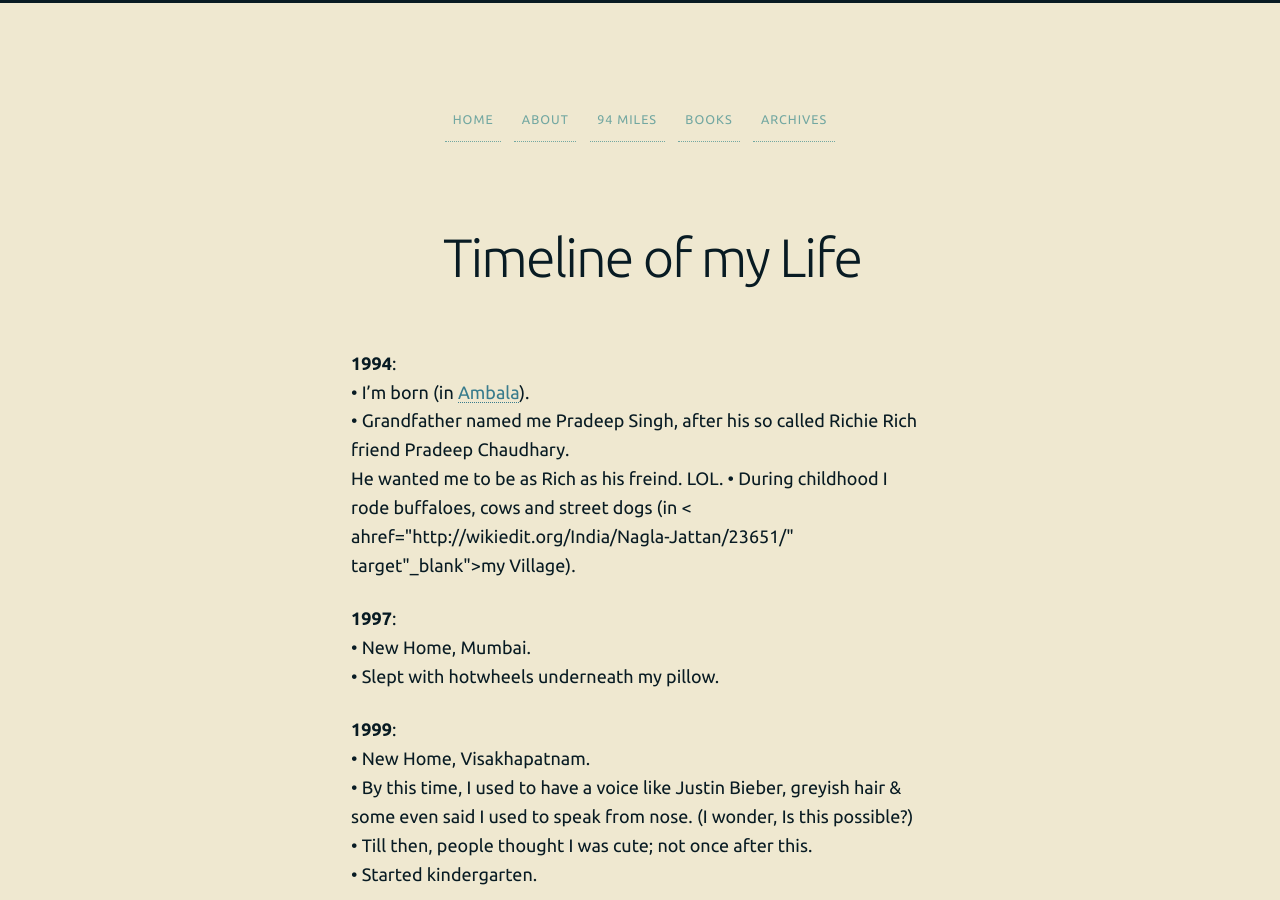
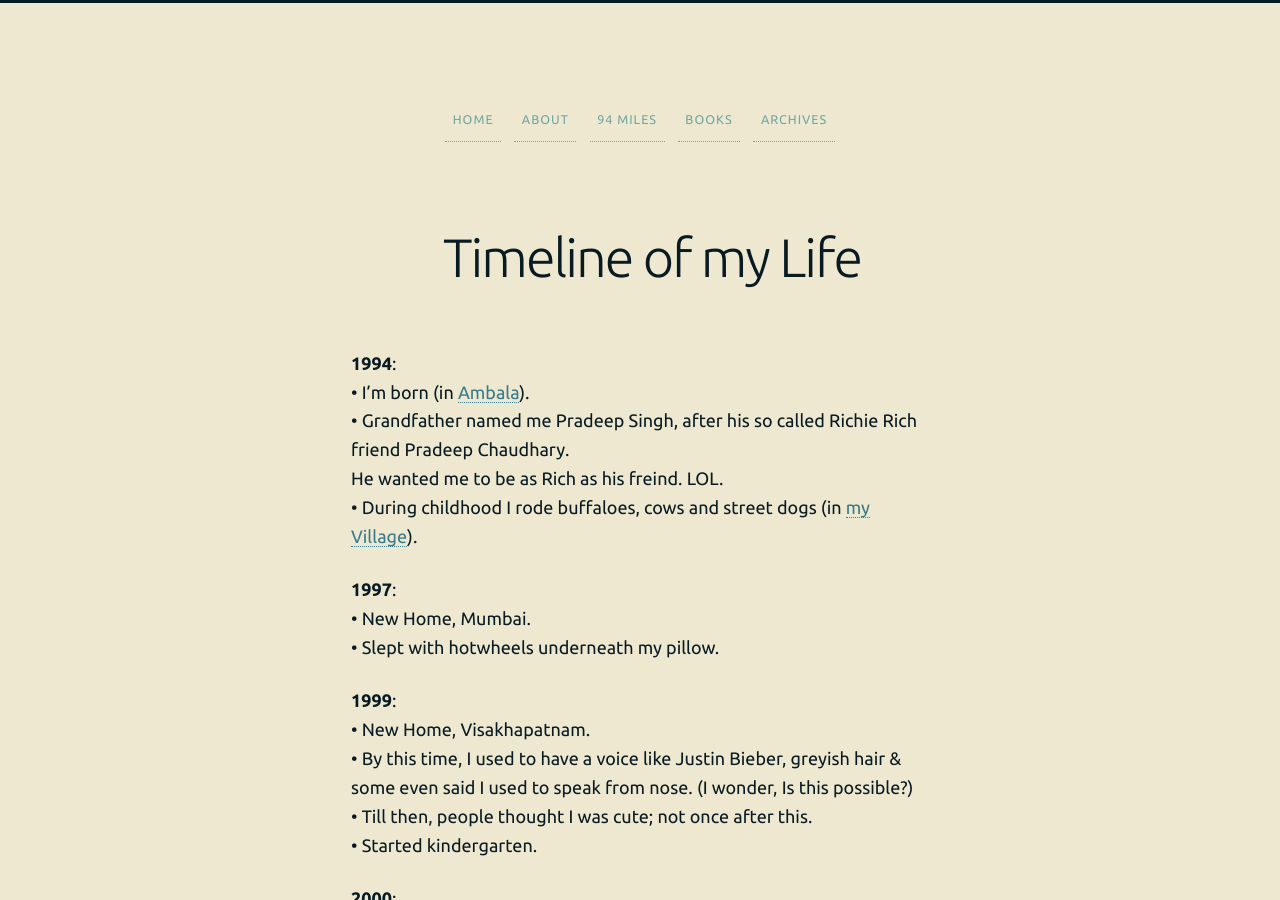
Before and after one commit to 93notes/93notes.github.io, a Jekyll site: the page built from timeline.html, in a window 1280 px wide and 900 px high. Built offline with Jekyll 4.4.1, drawn with Linux system fonts in a browser that asks for light colours; nearby versions of some CDN libraries.

Commit message:
Update timeline.html

```diff
--- a/timeline.html
+++ b/timeline.html
@@ -27,8 +27,8 @@ img {
 <strong>1994</strong>: </br>
 &bull; I’m born (in <a href="https://en.wikipedia.org/wiki/Ambala" target="_blank">Ambala</a>). </br>
 &bull; Grandfather named me Pradeep Singh, after his so called Richie Rich friend Pradeep Chaudhary. </br>
-He wanted me to be as Rich as his freind. LOL.
-&bull; During childhood I rode buffaloes, cows and street dogs (in < ahref="http://wikiedit.org/India/Nagla-Jattan/23651/" target"_blank">my Village</a>).
+He wanted me to be as Rich as his freind. LOL. </br>
+&bull; During childhood I rode buffaloes, cows and street dogs (in <a href="http://wikiedit.org/India/Nagla-Jattan/23651/" target"_blank">my Village</a>).
 </p>
 <!-- <p style="text-align:center;">1993 – My parents tried losing me at the Sarojini Nagar&nbsp;market. But I was always very good at finding them.</p>
 <p>1994 – Started kindergarten. Slept with hotwheels underneath my pillow. I used to have a voice like Justin Bieber…then I turned Five.&nbsp;Till then, people thought I was cute; not once &nbsp;after this.</p>
```
